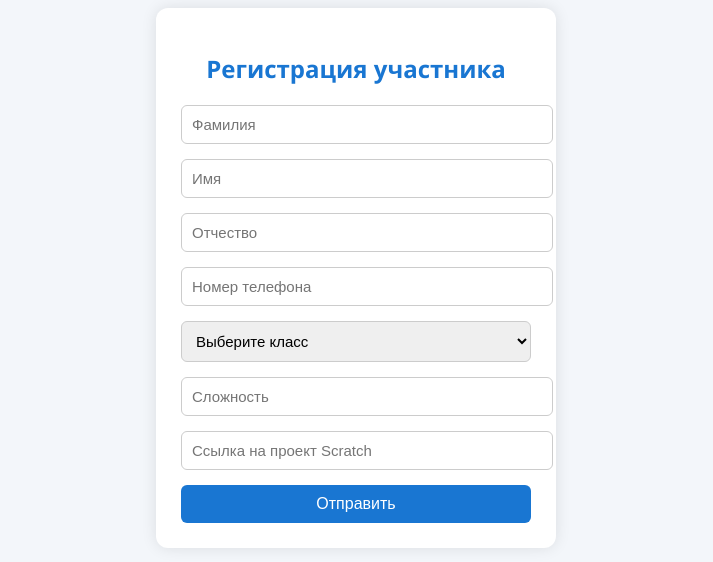
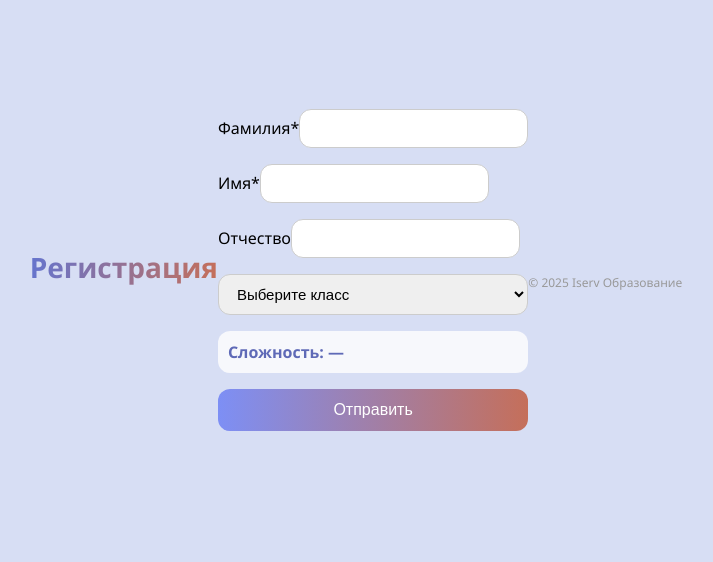
Before and after one commit to rootpolzovatel/rootpolzovatel.github.io, a plain HTML site: page index.html in a window 1280 px wide. Shown: the part 130-692 px from the top of the page, without its empty margins (284-997 px from the left). Drawn offline with Linux system fonts and the light colour scheme.

Commit message:
Update index.html

```diff
--- a/index.html
+++ b/index.html
@@ -3,91 +3,120 @@
 <head>
   <meta charset="UTF-8" />
   <meta name="viewport" content="width=device-width, initial-scale=1.0" />
-  <title>Регистрация на олимпиаду</title>
+  <title>Регистрация</title>
   <style>
     body {
-      font-family: "Segoe UI", Arial, sans-serif;
-      background: #f3f6fa;
+      font-family: "Segoe UI", sans-serif;
+      background-color: #d7def4;
       display: flex;
       justify-content: center;
       align-items: center;
       height: 100vh;
+      margin: 0;
     }
+
+    .container {
+      background-color: #fff;
+      border-radius: 24px;
+      box-shadow: 0 4px 12px rgba(0, 0, 0, 0.1);
+      width: 420px;
+      padding: 40px;
+      text-align: center;
+      transition: all 0.3s ease;
+    }
+
+    h1 {
+      background: linear-gradient(90deg, #6574cd, #c56f5a);
+      -webkit-background-clip: text;
+      -webkit-text-fill-color: transparent;
+      font-size: 28px;
+      margin-bottom: 24px;
+    }
+
     form {
-      background: white;
-      padding: 25px;
+      display: flex;
+      flex-direction: column;
+      gap: 16px;
+    }
+
+    input, select {
+      padding: 10px 14px;
+      border: 1px solid #ccc;
       border-radius: 12px;
-      box-shadow: 0 0 15px rgba(0,0,0,0.1);
-      width: 350px;
+      font-size: 15px;
+      transition: 0.2s;
     }
-    h2 {
-      text-align: center;
-      color: #1976d2;
-      margin-bottom: 20px;
+
+    input:focus, select:focus {
+      border-color: #7d8ff5;
+      outline: none;
+      box-shadow: 0 0 4px rgba(125, 143, 245, 0.5);
     }
-    input, select {
-      width: 100%;
-      margin-bottom: 15px;
-      padding: 10px;
-      border-radius: 6px;
-      border: 1px solid #ccc;
-      font-size: 15px;
-    }
+
     button {
-      width: 100%;
-      background: #1976d2;
+      background: linear-gradient(90deg, #7d8ff5, #c56f5a);
       color: white;
       border: none;
-      padding: 10px;
-      border-radius: 6px;
+      border-radius: 12px;
+      padding: 12px;
       font-size: 16px;
       cursor: pointer;
+      transition: 0.3s;
     }
+
     button:hover {
-      background: #1259a3;
+      opacity: 0.9;
+    }
+
+    .difficulty {
+      background-color: #f7f8fc;
+      border-radius: 12px;
+      padding: 10px;
+      font-weight: bold;
+      color: #5f6ab7;
+    }
+
+    .hidden {
+      display: none;
+    }
+
+    footer {
+      margin-top: 24px;
+      font-size: 12px;
+      color: #999;
     }
   </style>
 </head>
 <body>
-
-  <form action="https://script.google.com/macros/s/AKfycbycV-5DNb2uD_IRRWgInnMo7rowAfHoJDcJBeaDDm0R38U_C5be8A_As2WMNvqnFFYp/exec" method="POST" target="hidden_iframe">
-    <h2>Регистрация участника</h2>
-
-    <input type="text" name="lastname" placeholder="Фамилия" required>
-    <input type="text" name="firstname" placeholder="Имя" required>
-    <input type="text" name="middlename" placeholder="Отчество" required>
-    <input type="tel" name="phone" placeholder="Номер телефона" required>
-
-    <select name="class" id="classSelect" required>
-      <option value="">Выберите класс</option>
-      <option value="4">4</option>
-      <option value="5">5</option>
-      <option value="6">6</option>
-      <option value="7">7</option>
-      <option value="8">8</option>
-      <option value="9">9</option>
-      <option value="10">10</option>
-      <option value="11">11</option>
-    </select>
-
-    <input type="text" name="difficulty" id="difficultyField" placeholder="Сложность" readonly>
-    <input type="url" name="scratch_link" placeholder="Ссылка на проект Scratch" required>
-
+  <h1>Регистрация</h1>
+  <form action="https://script.google.com/macros/s/AKfycbycV-5DNb2uD_IRRWgInnMo7rowAfHoJDcJBeaDDm0R38U_C5be8A_As2WMNvqnFFYp/exec" method="POST" target="_self">
+    <label>Фамилия*<input name="surname" required></label>
+    <label>Имя*<input name="name" required></label>
+    <label>Отчество<input name="patronymic"></label>
+    <select id="grade" required>
+        <option value="" disabled selected>Выберите класс</option>
+        <option value="4">4 класс</option>
+        <option value="5">5 класс</option>
+        <option value="6">6 класс</option>
+        <option value="7">7 класс</option>
+        <option value="8">8 класс</option>
+        <option value="9">9 класс</option>
+        <option value="10">10 класс</option>
+        <option value="11">11 класс</option>
+      </select>
+    <div class="difficulty" id="difficulty">Сложность: —</div>
     <button type="submit">Отправить</button>
   </form>
-
-  <iframe name="hidden_iframe" style="display:none;"></iframe>
-
-  <script>
-    document.getElementById('classSelect').addEventListener('change', function() {
-      const value = parseInt(this.value);
-      let diff = "";
-      if (value >= 4 && value <= 6) diff = "5–6 класс";
-      else if (value >= 7 && value <= 9) diff = "7–9 класс";
-      else diff = "10–11 класс";
-      document.getElementById('difficultyField').value = diff;
-    });
-  </script>
-
+  <footer>© 2025 Iserv Образование</footer>
 </body>
 </html>
+<script>
+classSelect.addEventListener("change", () => {
+      const grade = parseInt(classSelect.value);
+      let diff = "—";
+      if (grade >= 4 && grade <= 6) diff = "Начальный уровень (5–6 класс)";
+      else if (grade >= 7 && grade <= 9) diff = "Средний уровень (7–9 класс)";
+      else diff = "Продвинутый уровень (10–11 класс)";
+      difficultyDiv.textContent = `Сложность: ${diff}`;
+    });
+</script>
```
